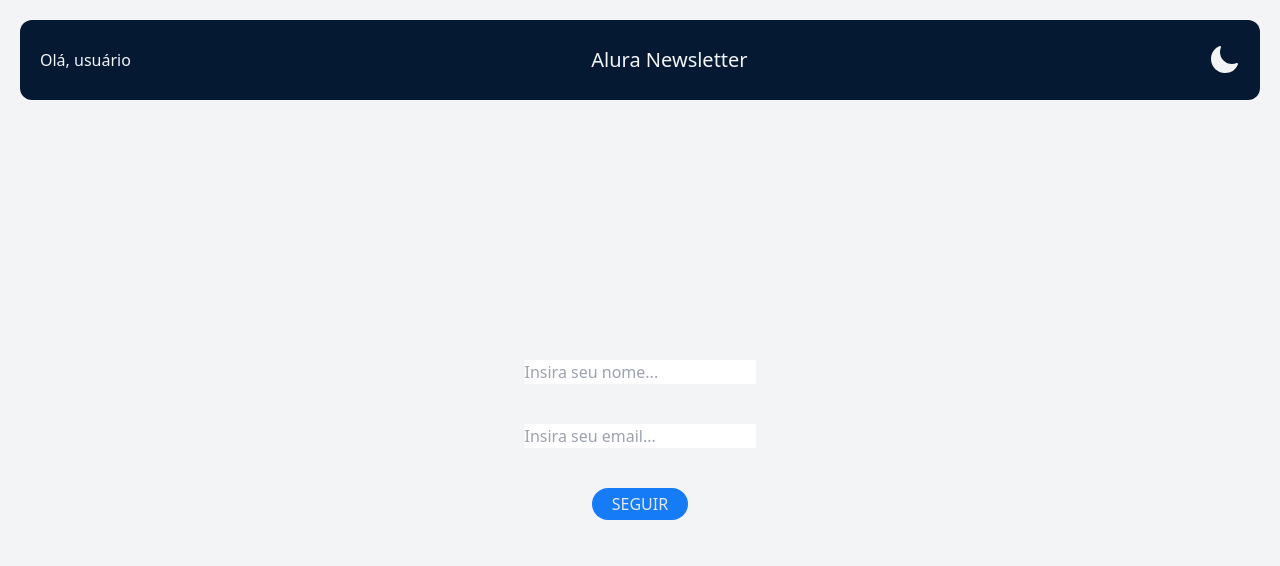
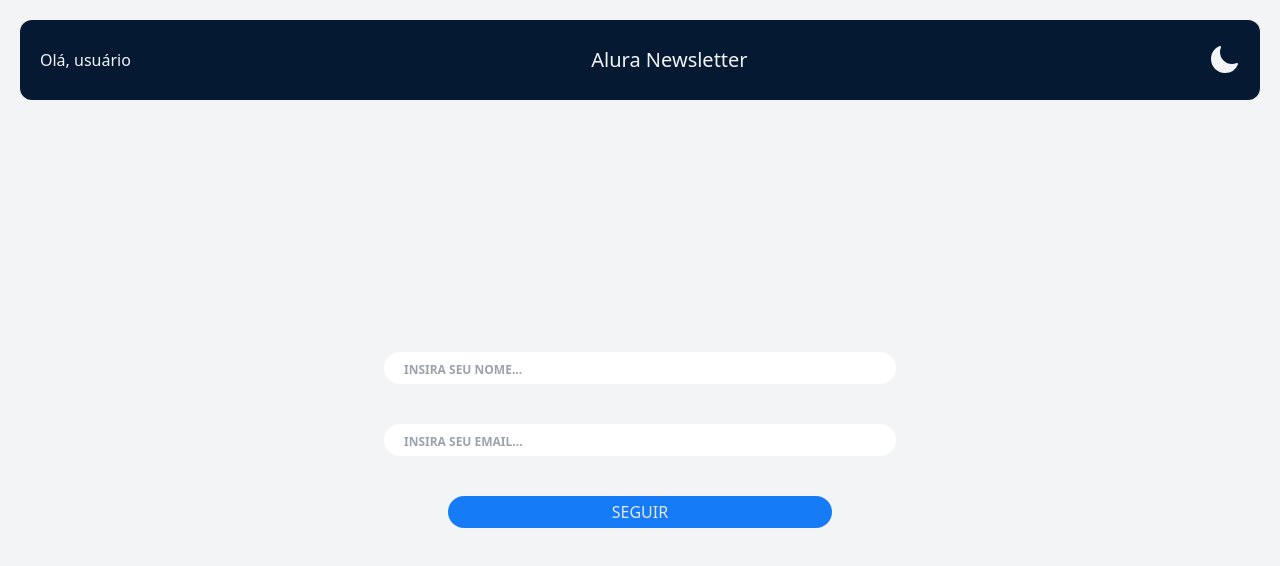
Before and after one commit to AndersonNascimentoAFSN/alura-newsletter-2, a React (Vite) app: page / in a window 1280 px wide. Shown: the top 566 px of the page. Built offline with nearby package versions, Linux system fonts and the light colour scheme.

Commit message:
feat: layer base and components

```diff
--- a/src/components/Article/Article.tsx
+++ b/src/components/Article/Article.tsx
@@ -8,7 +8,7 @@
 
 export function Article({ title, text, tags, image, alt }: ArticleProps) {
   return (
-    <div className="p-5 bg-gray-200 dark:bg-dark-200 sm:rounded-xl sm:shadow-lg gap-2 flex-col items-center">
+    <div className="alura-card">
       <h3 className="text-xl text-alura-200 dark:text-gray-200 font-bold">{title}</h3>
 
       <div className="w-full justify-end gap-2 pr-5 hidden sm:flex">
--- a/src/components/Form/Form.tsx
+++ b/src/components/Form/Form.tsx
@@ -1,4 +1,5 @@
-import { FormEvent, useState } from "react";
+import { ChangeEvent, FormEvent, useState } from "react";
+import { Input } from "../Input/Input";
 
 type FormProps = {
   onSubmit: ({ email, name }: { email: string, name: string }) => void
@@ -8,6 +9,15 @@
   const [name, setName] = useState<string>('')
   const [email, setEmail] = useState<string>('')
 
+
+  const handleOnChange = (event: ChangeEvent<HTMLInputElement>) => {
+    if (event.target.name === 'name') {
+      setName(event.target.value)
+    } else {
+      setEmail(event.target.value)
+    }
+  }
+
   const safeSubmit = (event: FormEvent<HTMLFormElement>) => {
     event.preventDefault();
     event.stopPropagation();
@@ -16,11 +26,15 @@
   }
 
   return (
-    <form onSubmit={safeSubmit} className=" h-full -mt-20 gap-10 flex flex-col items-center justify-center">
-      <input type="text" placeholder="Insira seu nome..." name="name" onChange={(event) => setName(event.target.value)} value={name} />
-      <input type="email" placeholder="Insira seu email..." name="email" onChange={(event) => setEmail(event.target.value)} value={email} />
+    <form onSubmit={safeSubmit} className=" h-full -mt-20 gap-10 mx-5 flex flex-col items-center justify-center">
 
-      <button type="submit" className="py-1 px-5 bg-alura-100 dark:bg-dark-200 rounded-full text-gray-200 uppercase">Seguir</button>
+      {/* <Input onChange={handleOnChange} value={name} name="name" placeholder="Insira seu nome..." />
+      <Input onChange={handleOnChange} value={email} name="email" placeholder="Insira seu email..." type="email" /> */}
+
+      <input className="alura-input" onChange={handleOnChange} value={name} name="name" placeholder="Insira seu nome..." />
+      <input className="alura-input" onChange={handleOnChange} value={email} name="email" placeholder="Insira seu email..." />
+
+      <button type="submit" className="alura-button">Seguir</button>
     </form>
   )
 }
--- a/src/components/Header/Header.tsx
+++ b/src/components/Header/Header.tsx
@@ -8,7 +8,7 @@
   return (
     <div className="flex h-20 bg-alura-200 dark:bg-dark-200 justify-between items-center px-5 sm:rounded-xl sm:m-5">
       <span className="text-gray-100">Olá, {name ?? 'usuário'}</span>
-      <h1 className="text-gray-100 text-xl">Alura Newsletter</h1>
+      <h1>Alura Newsletter</h1>
       <ToggleTheme />
     </div>
   )
--- /dev/null
+++ b/src/components/Input/Input.tsx
@@ -0,0 +1,9 @@
+import { ChangeEvent, InputHTMLAttributes } from "react"
+
+type InputProps = InputHTMLAttributes<HTMLInputElement>
+
+export function Input(props: InputProps) {
+  return (
+    <input type="text" className="alura-input" {...props} autoComplete="off" />
+  )
+}
--- a/src/index.css
+++ b/src/index.css
@@ -1,3 +1,24 @@
 @tailwind base;
 @tailwind components;
 @tailwind utilities;
+
+
+@layer base {
+  h1 {
+    @apply text-gray-100 text-xl sm:hover:text-2xl sm:cursor-pointer
+  }
+}
+
+@layer components {
+  .alura-button {
+    @apply py-1 px-5 w-full max-w-sm bg-alura-100 dark:bg-dark-200 rounded-full text-gray-200 uppercase outline-none hover:shadow-md hover:shadow-gray-500 hover:dark:shadow-black;
+  }
+
+  .alura-input {
+    @apply outline-none py-1 pl-5 w-full max-w-lg dark:bg-dark-200 text-dark-200 dark:text-gray-200 rounded-full placeholder:text-gray-400 placeholder:dark:text-gray-600 placeholder:text-xs placeholder:uppercase placeholder:font-bold focus:border-2 focus:border-alura-200 focus:dark:dark:border-alura-100 invalid:border-2 invalid:border-red-400;
+  }
+
+  .alura-card {
+    @apply p-5 bg-gray-200 dark:bg-dark-200 sm:rounded-xl sm:shadow-lg gap-2 flex-col items-center sm:hover:shadow-gray-500 sm:hover:dark:shadow-black sm:hover:shadow-lg;
+  }
+}
```
